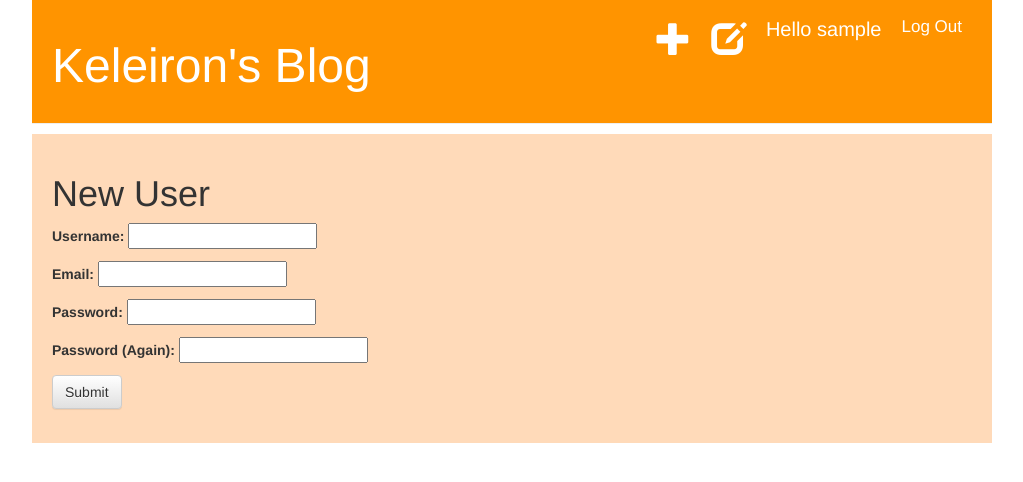
After one commit to Enigmanark/My-First-Blog-Site, a Django app: a page that uses blog/templates/blog/base.html in a window 1280 px wide. The commit adds this page. Shown: the top 482 px of the page, without its empty margins (128-1151 px from the left). Run offline with Django 3.2, Linux system fonts and the light colour scheme; the visitor is signed in with stand-in values (Sample User, id 1); some libraries are stand-ins or nearby versions.

Commit message:
User control system implemented

```diff
--- a/blog/forms.py
+++ b/blog/forms.py
@@ -1,5 +1,26 @@
 from django import forms
 from .models import Post
+
+class RegistrationForm(forms.Form):
+	username = forms.CharField(label='Username', max_length=30)
+	email = forms.EmailField(label='Email')
+	password1 = forms.CharField(label='Password', widget=forms.PasswordInput())
+	password2 = forms.CharField(label='Password (Again)', widget=forms.PasswordInput())
+
+	def get_username(self):
+		return self.cleaned_data['username']
+
+	def get_email(self):
+		return self.cleaned_data['email']
+
+	def get_password(self):
+		if 'password1' in self.cleaned_data:
+			password1 = self.cleaned_data['password1']
+			password2 = self.cleaned_data['password2']
+			if password1 == password2:
+				return password2
+			else:
+				return False
 
 class PostForm(forms.ModelForm):
 	class Meta:
--- a/blog/static/blog/blog.css
+++ b/blog/static/blog/blog.css
@@ -12,20 +12,36 @@
 	text-decoration: none;
 }
 
-#newPost {
+#login {
+	margin-right: 20px;
+	font-size: 15pt;
+	color: white;
+	float: right;
+	text-decoration: none;
+}
+
+#new-post-button {
 	color: #ffffff;
     float: right;
     font-size: 26pt;
     margin-right: 20px;
 }
 
-#draftList {
+#edit-button {
 	color: #ffffff;
     float: right;
     font-size: 26pt;
     margin-right: 20px;
 }
 
+#account-info {
+	color: #ffffff;
+    float: right;
+    font-size: 15pt;
+	position: relative;
+	top: -5px;
+    margin-right: 20px;
+}
 h1, h2, h3, h4 {
     font-family: 'Oleo Script', Helvetica, sans-serif;
 }
--- /dev/null
+++ b/blog/templates/blog/account_new.html
@@ -0,0 +1,10 @@
+{% extends 'blog/base.html' %}
+{% block content %}
+	<h1>New User</h1>
+	<form method="POST" class="new-user-form">
+		{% csrf_token %}
+		{{ reg.as_p }}
+		{% if match == False %}<p>Passwords do not match. Try again.</p> {% endif %}
+		<button type="submit" class="save btn btn-default">Submit</button>
+	</form>
+{% endblock %}
--- a/blog/templates/blog/base.html
+++ b/blog/templates/blog/base.html
@@ -12,8 +12,12 @@
 
 	<div class="page-header">
 		{% if user.is_authenticated %}
-			<a href="{% url 'post_draftList' %}" class="top-menu"><span id="draftList" class="glyphicon glyphicon-edit"></span></a>
-			<a href="{% url 'post_new' %}" class="top-menu"><span id="newPost" class="glyphicon glyphicon-plus"></span></a>
+			<a href="{% url 'logout' %}" id="account-info"><small>Log Out</small></a>
+			<p id="account-info">Hello {{ user.username }} </p>
+			<a href="{% url 'post_draftList' %}" class="top-menu"><span id="edit-button" class="glyphicon glyphicon-edit"></span></a>
+			<a href="{% url 'post_new' %}" class="top-menu"><span id="new-post-button" class="glyphicon glyphicon-plus"></span></a>
+		{% else %}
+			<a href="{% url 'login' %}" id="login">Log In</a>
 		{% endif %}
 		<h1><a href="/">Keleiron's Blog</a></h1>
 	</div>
--- a/blog/urls.py
+++ b/blog/urls.py
@@ -11,4 +11,5 @@ urlpatterns = [
 	url(r'^drafts/$', views.post_draftList, name='post_draftList'),
 	url(r'^post/publish/(?P<pk>\d+)/$', views.post_publish, name='post_publish'),
 	url(r'^post/unpublish/(?P<pk>\d+)/$', views.post_unpublish, name='post_unpublish'),
+	url(r'^accounts/new/$', views.account_new, name='account_new'),
 ]
--- a/blog/views.py
+++ b/blog/views.py
@@ -1,10 +1,26 @@
 """Copyright Johnathan Crocker 2017"""
 from django.shortcuts import render, get_object_or_404, redirect
+from django.contrib.auth.decorators import login_required
 from django.utils import timezone
+from django.contrib.auth.models import User
 from .models import Post
-from .forms import PostForm
+from .forms import PostForm, RegistrationForm
 
 # Create your views here.
+def account_new(request):
+		if request.method == "POST":
+			reg = RegistrationForm(request.POST)
+			if reg.is_valid():
+				password = reg.get_password() #get the password
+				if password: #if the passwords matched, this will be the password, if not, this will be false
+					User.objects.create_user(reg.get_username(), reg.get_email(), password)
+					return redirect('login')
+				else:
+					reg = RegistrationForm()
+					return render(request, 'blog/account_new.html', {'reg': reg, 'match': False})
+		else:
+			reg = RegistrationForm()
+		return render(request, 'blog/account_new.html', {'reg': reg, 'match': True})
 
 def post_list(request):
 	posts = Post.objects.filter(published_date__lte=timezone.now()).order_by('-published_date')
@@ -14,6 +30,7 @@ def post_detail(request, pk):
 	post = get_object_or_404(Post, pk=pk)
 	return render(request, 'blog/post_detail.html', {'post': post})
 
+@login_required
 def post_new(request):
 	if request.method == "POST":
 		form = PostForm(request.POST)
@@ -27,21 +44,25 @@ def post_new(request):
 
 	return render(request, 'blog/post_edit.html', {'form': form})
 
+@login_required
 def post_publish(request, pk):
 	post = get_object_or_404(Post, pk=pk)
 	post.publish()
 	return redirect('post_detail', pk=post.pk)
 
+@login_required
 def post_unpublish(request, pk):
 	post = get_object_or_404(Post, pk=pk)
 	post.unpublish()
 	return redirect('post_detail', pk=post.pk)
 
+@login_required
 def post_remove(request, pk):
 	post = get_object_or_404(Post, pk=pk)
 	post.delete()
 	return redirect('post_list')
 
+@login_required
 def post_edit(request, pk):
 	post = get_object_or_404(Post, pk=pk)
 	if request.method == "POST":
@@ -55,6 +76,7 @@ def post_edit(request, pk):
 		form = PostForm(instance=post)
 	return render(request, 'blog/post_edit.html', {'form': form})
 
+@login_required
 def post_draftList(request):
 	posts = Post.objects.filter(published_date__isnull=True).order_by('-created_date')
 	return render(request, 'blog/post_draftList.html', {'posts': posts})
--- a/myblog/settings.py
+++ b/myblog/settings.py
@@ -27,6 +27,7 @@ DEBUG = True
 
 ALLOWED_HOSTS = ['keleiron.pythonanywhere.com', 'localhost']
 
+LOGIN_REDIRECT_URL = "/"
 
 # Application definition
 
--- a/myblog/urls.py
+++ b/myblog/urls.py
@@ -15,8 +15,11 @@ Including another URLconf
 """
 from django.conf.urls import url, include
 from django.contrib import admin
+from django.contrib.auth import views
 
 urlpatterns = [
     url(r'^admin/', admin.site.urls),
+	url(r'^accounts/login/$', views.login, name='login'),
+	url(r'^accounts/logout/$', views.logout, name='logout', kwargs={'next_page': '/'}),
 	url(r'', include('blog.urls')),
 ]
```
Also changed, not shown: blog/templates/registration/login.html (added, +24 -0 lines).
